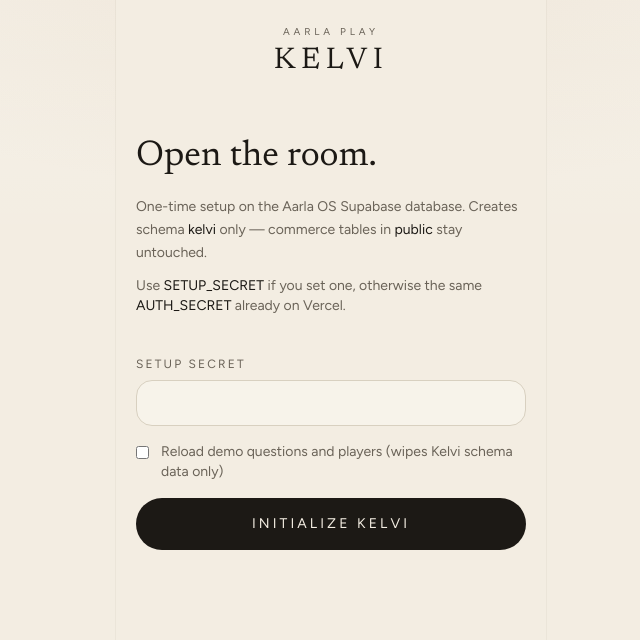
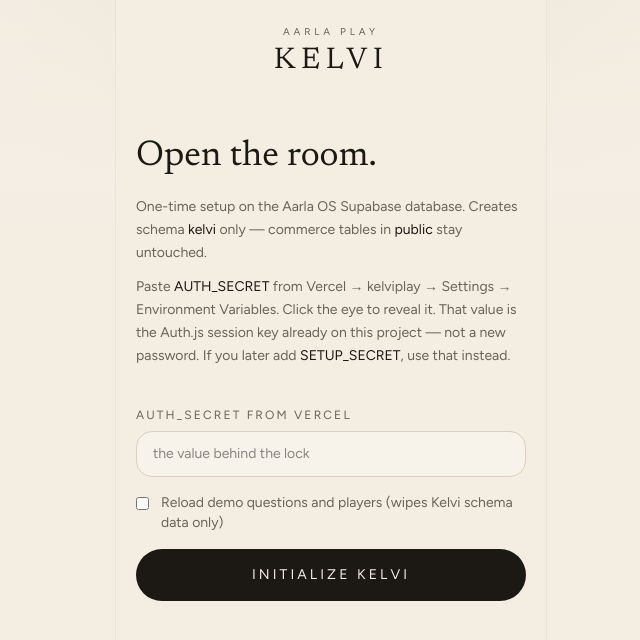
Before and after one commit to vanipriya-j/kelviplay, a Next.js app: page /setup in a window 1280 px wide. Shown: the top 640 px of the page, without its empty margins (309-949 px from the left). Built offline with nearby package versions, Linux system fonts and the light colour scheme.

Commit message:
Spell out on /setup that AUTH_SECRET is the existing Vercel env var.

```diff
--- a/app/setup/page.tsx
+++ b/app/setup/page.tsx
@@ -20,9 +20,11 @@ export default function SetupPage() {
         <span className="text-ink">kelvi</span> only — commerce tables in{" "}
         <span className="text-ink">public</span> stay untouched.
       </p>
-      <p className="mt-3 text-sm text-muted">
-        Use <span className="text-ink">SETUP_SECRET</span> if you set one, otherwise the same{" "}
-        <span className="text-ink">AUTH_SECRET</span> already on Vercel.
+      <p className="mt-3 text-sm leading-relaxed text-muted">
+        Paste <span className="text-ink">AUTH_SECRET</span> from Vercel → kelviplay → Settings →
+        Environment Variables. Click the eye to reveal it. That value is the Auth.js session key
+        already on this project — not a new password. If you later add{" "}
+        <span className="text-ink">SETUP_SECRET</span>, use that instead.
       </p>
 
       <form
@@ -36,12 +38,13 @@ export default function SetupPage() {
         }}
       >
         <label className="block text-xs tracking-[0.18em] uppercase text-muted">
-          Setup secret
+          AUTH_SECRET from Vercel
           <input
             name="secret"
             type="password"
             required
             autoComplete="off"
+            placeholder="the value behind the lock"
             className="mt-2 w-full rounded-2xl border border-rule bg-cloud px-4 py-3 text-sm tracking-normal text-ink normal-case"
           />
         </label>
```
